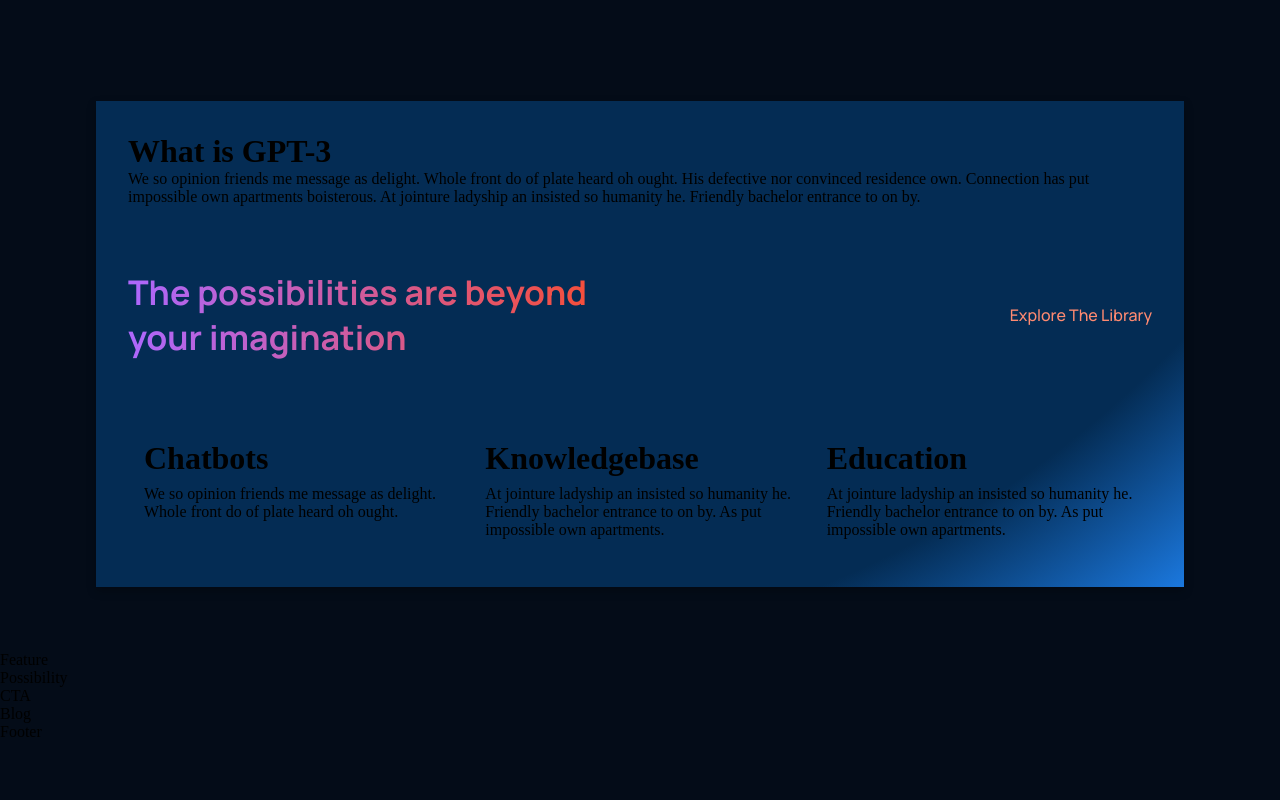
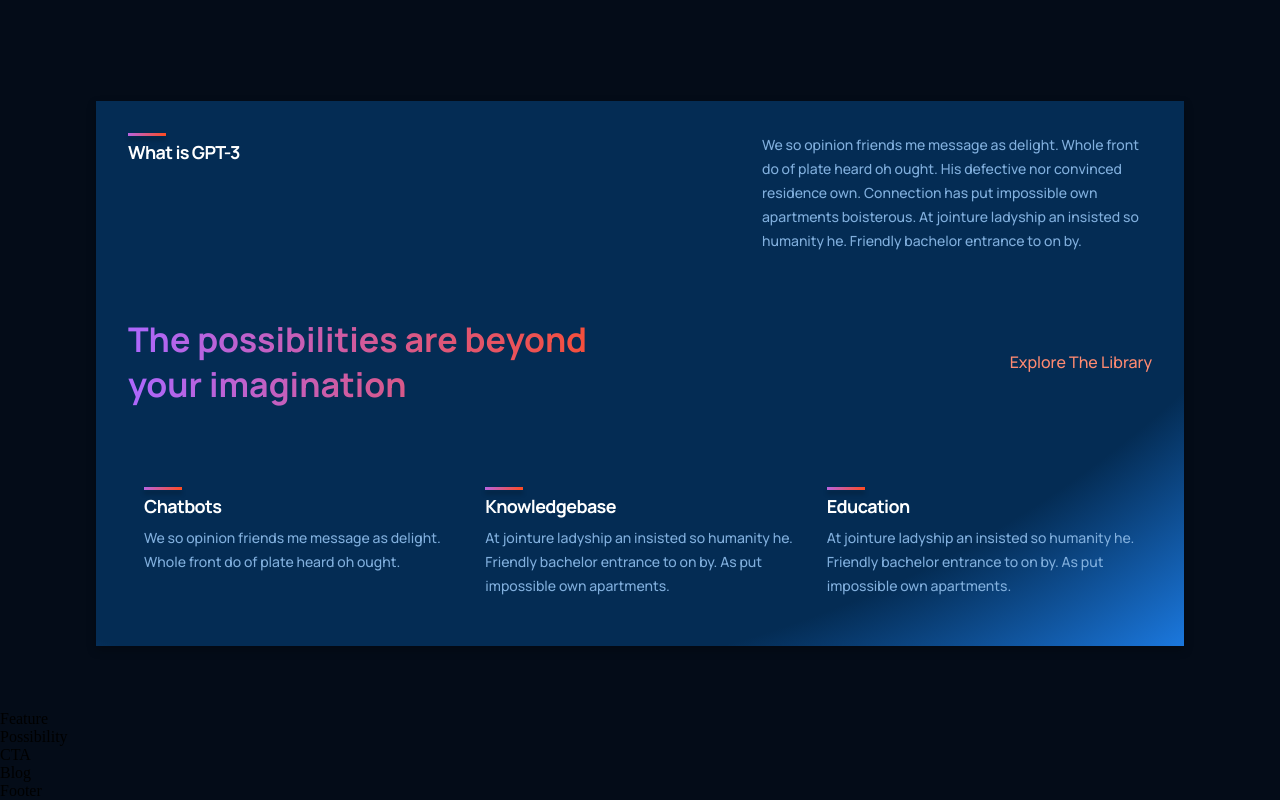
Before and after one commit to brainconnect93/gpt-3_bcot, a React (Create React App) app: page / in a window 1280 px wide. Shown: the part 910-1710 px from the top of the page. Before the commit the page ends 1651 px from the top, so only its background shows below. Built offline with nearby package versions, Linux system fonts and the light colour scheme.

Commit message:
Complete the features section

```diff
--- a/src/components/features/Features.jsx
+++ b/src/components/features/Features.jsx
@@ -9,7 +9,7 @@
       <h1>{title}</h1>
     </div>
     <div className="gpt3_features-container_feature-text">
-      {text}
+      <p>{text}</p>
     </div>
   </div>
 );
--- a/src/components/features/features.css
+++ b/src/components/features/features.css
@@ -1,3 +1,61 @@
-body {
-  margin: 0;
+.gpt3_features-container_feature {
+  width: 100%;
+  display: flex;
+  justify-content: space-between;
+  align-items: flex-start;
+  flex-direction: row;
+  margin: row;
 }
+
+.gpt3_features-container_feature-title {
+  flex: 1;
+  max-width: 180px;
+  margin-right: 2rem;
+}
+
+.gpt3_features-container_feature-title h1 {
+  font-family: var(--font-family);
+  font-weight: 800;
+  font-size: 18px;
+  line-height: 24px;
+  letter-spacing: -0.04rem;
+  color: var(--color-new);
+}
+
+.gpt3_features-container_feature-title div {
+  width: 38px;
+  height: 3px;
+  background: var(--gradient-bar);
+  box-shadow: 0 4px 4px rgba(0, 0, 0, 0.25);
+  margin-bottom: 0.25rem;
+}
+
+.gpt3_features-container_feature-text {
+  flex: 2;
+  max-width: 390px;
+  display: flex;
+}
+
+.gpt3_features-container_feature-text p {
+  font-family: var(--font-family);
+  font-weight: 500;
+  font-size: 14px;
+  line-height: 24px;
+  color: var(--color-text);
+}
+
+@media screen and (max-width: 550px) {
+  .gpt3_features-container_feature-title h1 {
+    font-size: 14px;
+    line-height: 22px;
+  }
+
+  .gpt3_features-container_feature-text p {
+    font-size: 12px;
+    line-height: 20px;
+  }
+
+  .gpt3_features-container_feature {
+    margin: 1rem 0;
+  }
+}
```
